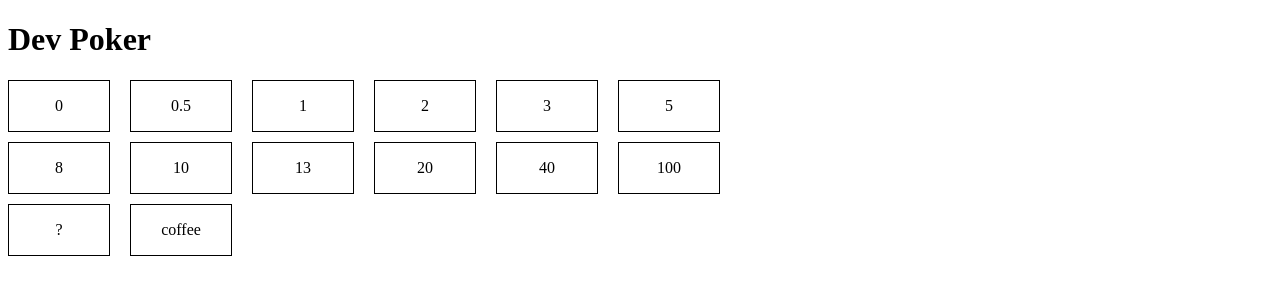
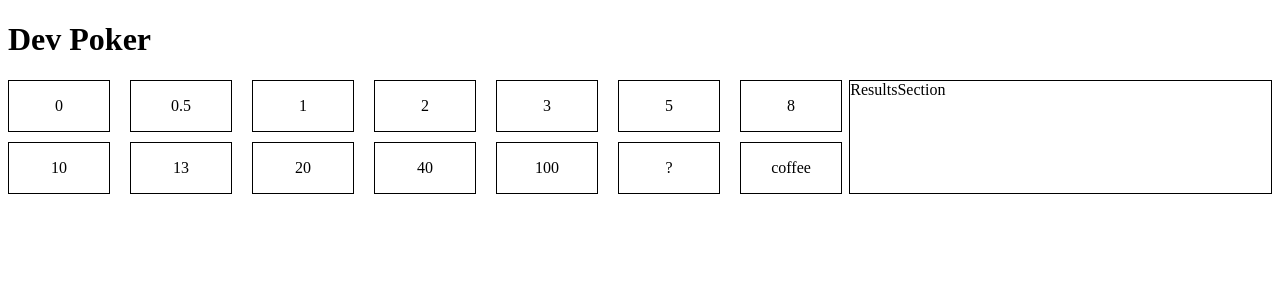
Before and after one commit to NielsLouwes/scrum-poker-app, a Next.js app: page / in a window 1280 px wide. Shown: the top 300 px of the page. Built offline with nearby package versions, Linux system fonts and the light colour scheme.

Commit message:
Added result section component

```diff
--- /dev/null
+++ b/components/ResultsSection.tsx
@@ -0,0 +1,7 @@
+import React from 'react'
+
+export default function ResultsSection() {
+  return (
+    <div>ResultsSection</div>
+  )
+}
--- a/pages/index.tsx
+++ b/pages/index.tsx
@@ -2,6 +2,7 @@ import Head from 'next/head'
 import Image from 'next/image'
 import { Inter } from '@next/font/google'
 import styled from "styled-components";
+import ResultsSection from '@/components/ResultsSection';
 
 type Card = {
   id: number;
@@ -85,8 +86,14 @@ const Cards = [
 const Wrapper = styled.div`
   width: 60vw;
   display: flex;
+  flex: 2;
   flex-wrap: wrap;
   gap: 10px 20px;
+`;
+
+const OuterWrapper = styled.div`
+  display: flex;
+
 `;
 
 const Card = styled.div`
@@ -97,10 +104,16 @@ const Card = styled.div`
   justify-content: center;
   align-items: center;
 `;
+
+const Container = styled.div`
+  border: 1px solid black;
+  flex: 1;
+`
 export default function Home() {
   return (
     <>
       <h1>Dev Poker</h1>
+      <OuterWrapper>
       <Wrapper>
         {Cards.map((item) => (
           <Card  key={item.id}>
@@ -108,6 +121,10 @@ export default function Home() {
           </Card>
         ))}
       </Wrapper>
+      <Container>
+          <ResultsSection />
+      </Container>
+    </OuterWrapper>
     </>
   )
 }
```
